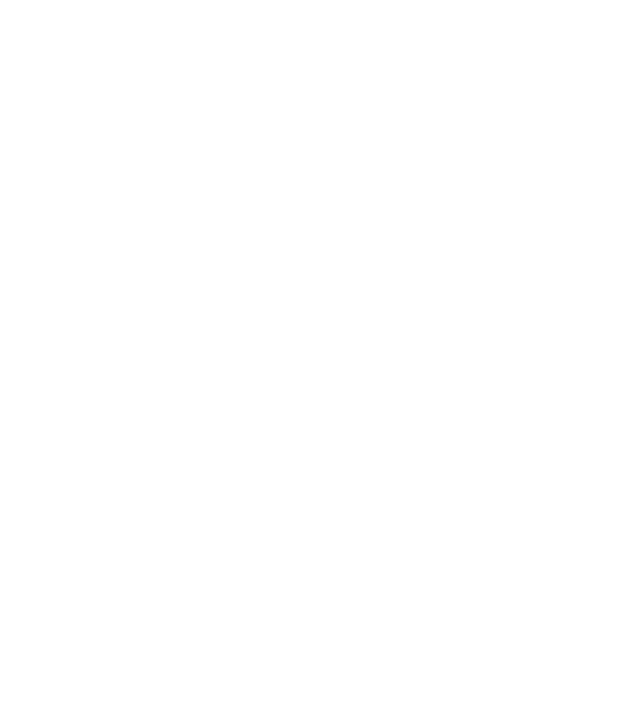
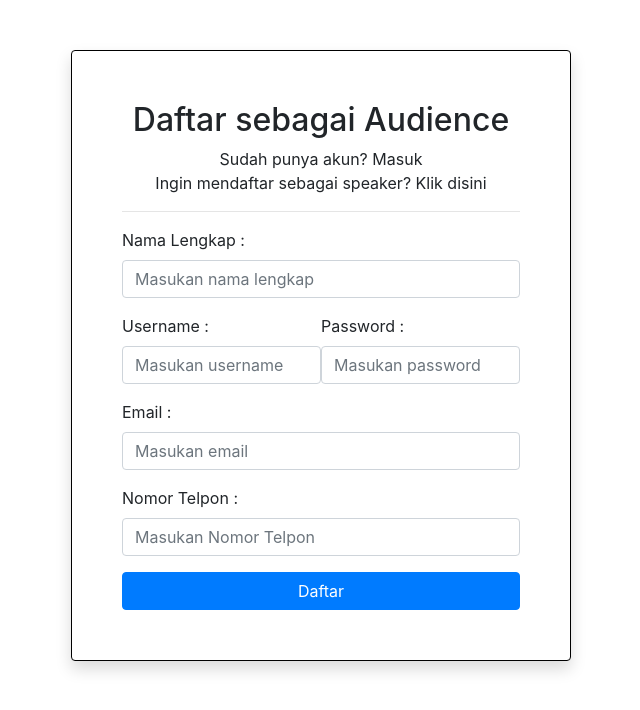
Before and after one commit to fnatic-team/client, a React (Create React App) app: page / in a window 1280 px wide. Shown: the top 710 px of the page, without its empty margins (319-959 px from the left). Built offline with nearby package versions, Linux system fonts and the light colour scheme.

Commit message:
change minor

```diff
--- a/src/App.js
+++ b/src/App.js
@@ -1,12 +1,13 @@
 import React from 'react';
 
 import './App.css';
+import RegisterAudience from './pages/RegisterAudience/RegisterAudience'
 
 
 function App() {
   return (
     <div className="App">
-
+      <RegisterAudience/>
     </div>
   );
 }
--- a/src/pages/RegisterSpeaker/RegisterAudience.js
+++ b/src/pages/RegisterAudience/RegisterAudience.js
@@ -27,7 +27,7 @@
         <span>Ingin mendaftar sebagai speaker? Klik disini </span>
         <hr />
         <FormGroup style={{ textAlign: "left" }}>
-          <Label>Nama Lengkap</Label>
+          <Label>Nama Lengkap :</Label>
 
           <Input
             type="text"
@@ -38,7 +38,7 @@
         </FormGroup>
         <div className="container1">
           <FormGroup style={{ textAlign: "left" }}>
-            <Label>Username</Label>
+            <Label>Username :</Label>
             <Input
               type="text"
               name="username"
@@ -47,7 +47,7 @@
             />
           </FormGroup>
           <FormGroup style={{ textAlign: "left" }}>
-            <Label>Password</Label>
+            <Label>Password :</Label>
             <Input
               type="password"
               name="password"
@@ -57,7 +57,7 @@
           </FormGroup>
         </div>
         <FormGroup style={{ textAlign: "left" }}>
-          <Label>Email</Label>
+          <Label>Email :</Label>
           <Input
             type="email"
             name="email"
@@ -66,7 +66,7 @@
           />
         </FormGroup>
         <FormGroup style={{ textAlign: "left" }}>
-          <Label>Nomor Telpon</Label>
+          <Label>Nomor Telpon :</Label>
           <Input
             type="text"
             name="phonenumber"
```
